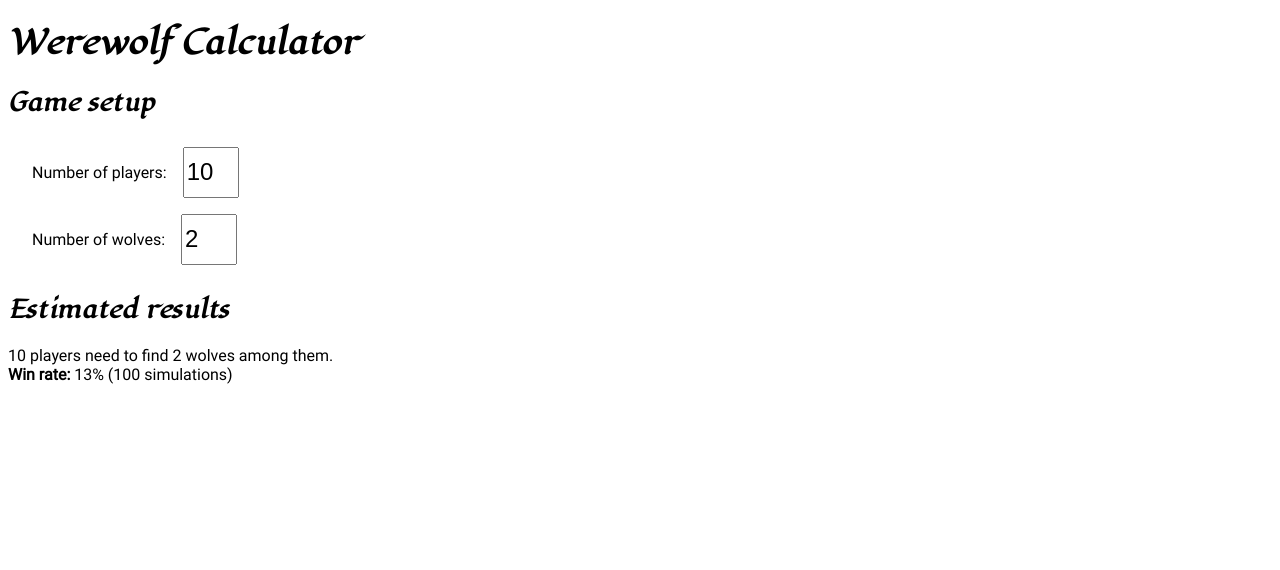
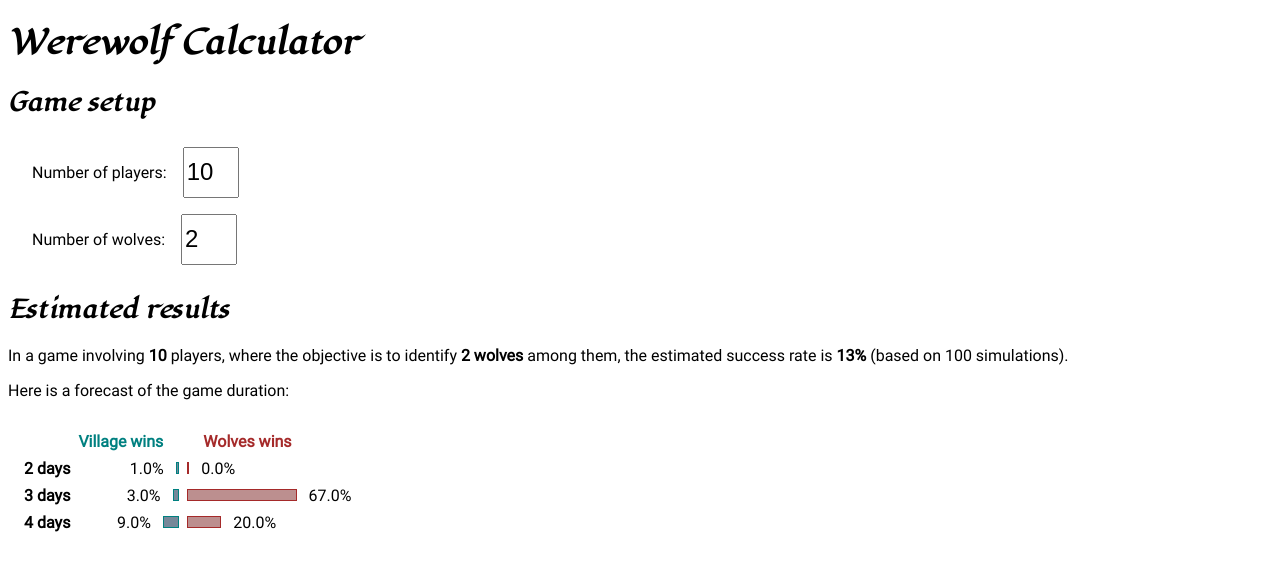
Before and after one commit to raranguren/wwcalc, an Angular app: page / in a window 1280 px wide. Shown: the top 570 px of the page. Built offline with nearby package versions, Linux system fonts and the light colour scheme.

Commit message:
Implement view to show game duration stats

```diff
--- a/src/app/components/result-estimation.component.ts
+++ b/src/app/components/result-estimation.component.ts
@@ -1,6 +1,7 @@
 import {Component, inject} from '@angular/core';
 import {SimulationService} from "../services/simulation.service";
 import {CommonModule} from "@angular/common";
+import {Team} from "../models/team";
 
 @Component({
   selector: 'app-result-estimation',
@@ -11,13 +12,42 @@ import {CommonModule} from "@angular/common";
 
   template: `
     <h2>Estimated results</h2>
-    {{simulation.countPlayers()}} players need to find
-    {{simulation.countEvil()}} wol{{simulation.countEvil() == 1 ? 'f' : 'ves'}} among them.
-    <br>
-    <b>Win rate:</b> {{simulation.winRate() | percent }} ({{simulation.results().length}} simulations)
+    <p>
+        In a game involving <b>{{simulation.countPlayers()}}</b> players,
+        where the objective is to identify
+        <b>{{simulation.countEvil()}} wol{{simulation.countEvil() == 1 ? 'f' : 'ves'}}</b>
+        among them,
+        the estimated success rate is
+        <b>{{simulation.winRate() | percent }}</b>
+        (based on {{simulation.results().length}} simulations).
+    </p>
+    <p>
+        Here is a forecast of the game duration:
+    </p>
+    <div class="stats-container">
+        <div></div>
+        <div class="stats-align-right stats-header-village">Village wins</div>
+        <div class="stats-align-left stats-header-wolves">Wolves wins</div>
+        @for (stat of simulation.stats(); track stat[0]) {
+            <div class="stats-y-axis">
+                {{stat[0]}} day{{stat[0] != 1 ? 's' : ''}}
+            </div>
+            <div class="stats-align-right">
+                {{stat[1].get(Team.VILLAGE) | percent:'1.1'}}
+                <span class="stats-bar-village" [style.min-width.em]="(stat[1].get(Team.VILLAGE)||0)*10"></span>
+            </div>
+            <div class="stats-align-left">
+                <span class="stats-bar-wolves" [style.min-width.em]="(stat[1].get(Team.WOLVES)||0)*10"></span>
+                {{stat[1].get(Team.WOLVES) | percent:'1.1'}}
+            </div>
+        } @empty {
+
+        }
+    </div>
   `
 })
 export class ResultEstimationComponent {
 
   simulation = inject(SimulationService);
+  protected readonly Team = Team;
 }
--- a/src/app/models/game.ts
+++ b/src/app/models/game.ts
@@ -9,6 +9,7 @@ export class Game {
   private _phase: Phase = Phase.SIGN_UP;
   private _players: Player[] = [];
   private _winner?: Team;
+  private _day = 0;
 
   constructor(
     totalPlayers: number,
@@ -48,6 +49,7 @@ export class Game {
   advance() {
     const playersAlive = this._players.filter(p => p.alive);
     this._phase = this._phase == Phase.DAY ? Phase.NIGHT : Phase.DAY;
+    if (this._phase == Phase.DAY) this._day++;
     const tallies = new Map<Action, Map<Player, number>>();
     for (let player of playersAlive) {
       const actions = player.act(this._phase, playersAlive);
@@ -109,4 +111,8 @@ export class Game {
     return this._winner;
   }
 
+  get days(): number {
+    return this._day;
+  }
+
 }
--- a/src/app/models/team.ts
+++ b/src/app/models/team.ts
@@ -1,5 +1,3 @@
-import {Role} from "./role";
-
 export enum Team {
   VILLAGE,
   WOLVES,
--- a/src/app/services/simulation.service.ts
+++ b/src/app/services/simulation.service.ts
@@ -17,6 +17,33 @@ export class SimulationService {
     const results = this.results();
     const wins = results.filter(game => game.winner == Team.VILLAGE).length;
     return wins / results.length;
+  })
+  stats = computed(() => {
+    const results = this.results();
+    const totalGames = results.length;
+    let longestGame = 0;
+    let shortestGame = Infinity;
+    const winCounts = new Map<number, Map<Team, number>>();
+    for (let game of results) {
+      const duration = game.days;
+      if (duration > longestGame) longestGame = duration;
+      if (duration < shortestGame) shortestGame = duration;
+      const count = winCounts.get(duration) || new Map<Team, number>();
+      const team = game.winner;
+      if (team === undefined) continue;
+      const wins = count.get(team) || 0;
+      count.set(team, wins + 1);
+      winCounts.set(duration, count);
+    }
+    const stats = new Map<number, Map<Team, number>>();
+    for (let days = shortestGame; days <= longestGame; days++) {
+      const villageWinCount = winCounts.get(days)?.get(Team.VILLAGE) || 0;
+      const wolvesWinCount = winCounts.get(days)?.get(Team.WOLVES) || 0;
+      const villageWinRate = villageWinCount / totalGames;
+      const wolvesWinRate = wolvesWinCount / totalGames;
+      stats.set(days, new Map([[Team.VILLAGE,villageWinRate],[Team.WOLVES,wolvesWinRate]]));
+    }
+    return stats;
   })
 
   countPlayers = computed(() => {
--- a/src/styles.css
+++ b/src/styles.css
@@ -36,3 +36,55 @@ form>div>input {
   width: 2em;
   font-size: 1.5em;
 }
+
+.stats-container {
+  display: grid;
+  grid-template-columns: 1fr 3fr 3fr;
+  gap: 0.5em;
+  white-space: nowrap;
+  padding: 1em;
+  width: min-content;
+}
+
+.stats-y-axis {
+  font-weight: bold;
+  text-align: left;
+  vertical-align: top;
+}
+
+.stats-align-right {
+  text-align: right;
+  vertical-align: top;
+}
+
+.stats-align-left {
+  text-align: left;
+  vertical-align: top;
+}
+
+.stats-bar-village, .stats-bar-wolves {
+  align-self: baseline;
+  border: teal solid 1px;
+  background-color: lightslategray;
+  height: 0.6em;
+  margin: 0 0 0 0.5em;
+  display: inline-block;
+}
+
+.stats-bar-wolves {
+  border: brown solid 1px;
+  background-color: rosybrown;
+  margin: 0 0.5em 0 0;
+}
+
+.stats-header-village {
+  font-weight: bold;
+  color: teal;
+  padding-right: 1em;
+}
+
+.stats-header-wolves {
+  font-weight: bold;
+  color: brown;
+  padding-left: 1em;
+}
```
